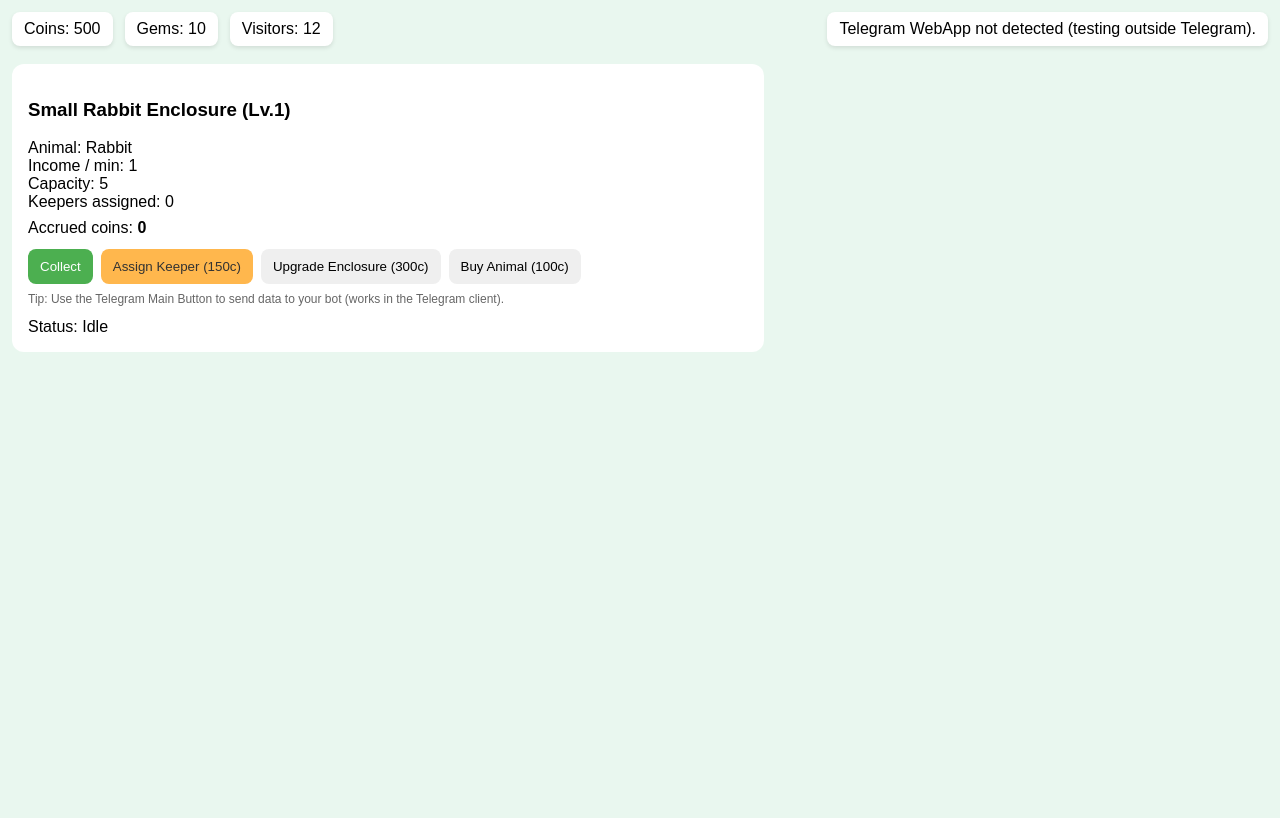
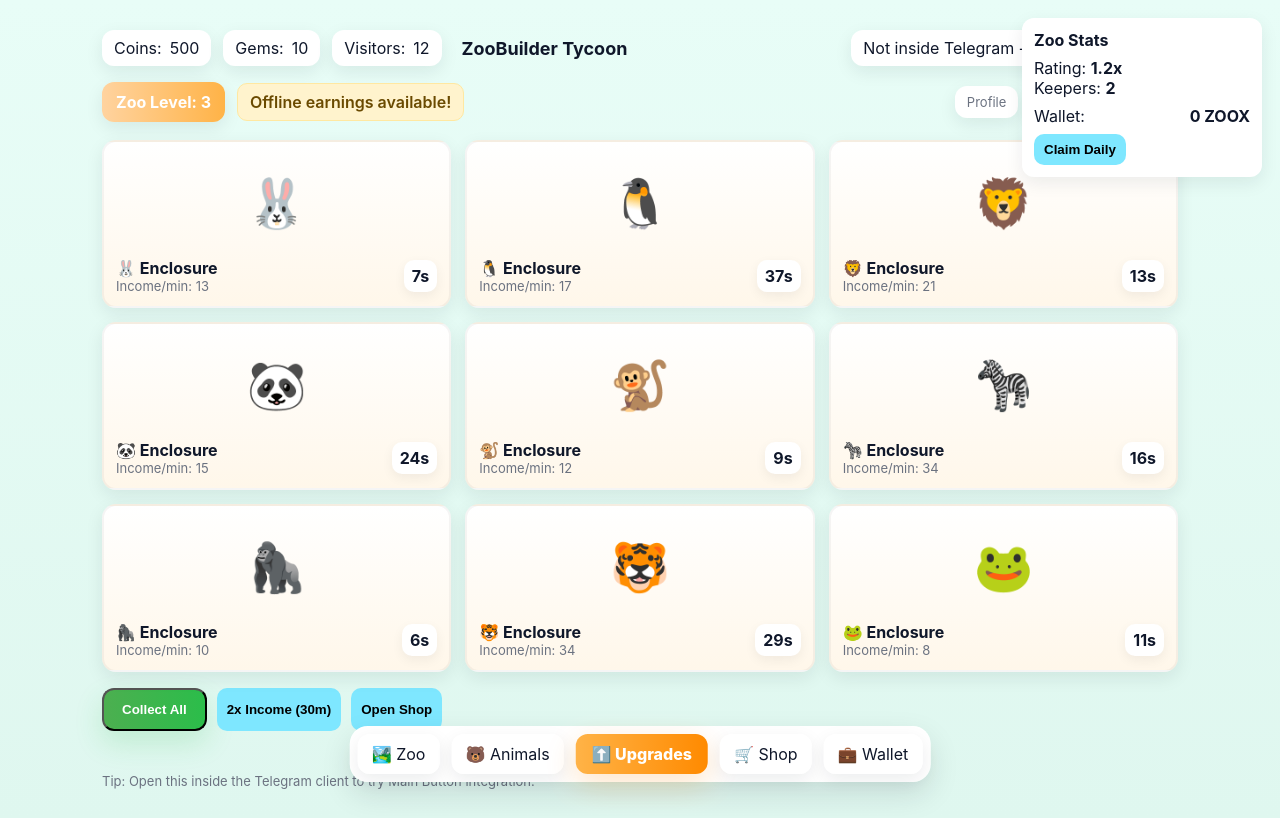
Before and after one commit to th3blacksmith32/zoobuilder-miniapp, a plain HTML site: page frontend/index.html in a window 1280 px wide. Drawn offline with Linux system fonts and the light colour scheme.

Commit message:
Update frontend with Gamey UI

```diff
--- a/frontend/index.html
+++ b/frontend/index.html
@@ -1,155 +1,60 @@
 <!doctype html>
 <html lang="en">
 <head>
-  <meta charset="utf-8" />
-  <meta name="viewport" content="width=device-width,initial-scale=1" />
-  <title>ZooBuilder Tycoon - Telegram Mini App (Prototype)</title>
-  <script src="https://telegram.org/js/telegram-web-app.js"></script>
-  <style>
-    body { font-family: Arial, Helvetica, sans-serif; background:#e9f7ef; margin:0; padding:12px; }
-    .topbar { display:flex; gap:12px; align-items:center; }
-    .stat { background:#fff; padding:8px 12px; border-radius:8px; box-shadow:0 2px 4px rgba(0,0,0,0.1); }
-    .enclosure { margin-top:18px; background:#fff; padding:16px; border-radius:12px; max-width:720px; }
-    .buttons { margin-top:12px; display:flex; gap:8px; flex-wrap:wrap; }
-    button { padding:10px 12px; border-radius:8px; border:none; cursor:pointer; }
-    button.primary{ background:#4caf50; color:#fff; }
-    button.secondary{ background:#ffb74d; color:#333; }
-    .hint { font-size:12px;color:#666;margin-top:8px; }
-  </style>
+<meta charset="utf-8" />
+<meta name="viewport" content="width=device-width,initial-scale=1" />
+<title>ZooBuilder Tycoon — Demo UI</title>
+<link rel="stylesheet" href="./styles.css">
+<script src="https://telegram.org/js/telegram-web-app.js"></script>
 </head>
 <body>
+<div class="container">
   <div class="topbar">
     <div class="stat">Coins: <span id="coins">500</span></div>
     <div class="stat">Gems: <span id="gems">10</span></div>
     <div class="stat">Visitors: <span id="visitors">12</span></div>
-    <div style="margin-left:auto;" id="tg-info" class="stat">Telegram: Not ready</div>
+    <div class="title">ZooBuilder Tycoon</div>
+    <div class="stat" id="tg-info">Telegram client detected</div>
   </div>
 
-  <div class="enclosure">
-    <h3 id="enc_name">Small Rabbit Enclosure (Lv.1)</h3>
-    <div>Animal: <span id="animal_name">Rabbit</span></div>
-    <div>Income / min: <span id="inc">1</span></div>
-    <div>Capacity: <span id="cap">5</span></div>
-    <div>Keepers assigned: <span id="keepers">0</span></div>
-    <div style="margin-top:8px;">Accrued coins: <b id="accrued">0</b></div>
-
-    <div class="buttons">
-      <button class="primary" onclick="collect()">Collect</button>
-      <button class="secondary" onclick="assignKeeper()">Assign Keeper (150c)</button>
-      <button onclick="upgrade()">Upgrade Enclosure (300c)</button>
-      <button onclick="buyAnimal()">Buy Animal (100c)</button>
-    </div>
-    <div class="hint">Tip: Use the Telegram Main Button to send data to your bot (works in the Telegram client).</div>
-    <div style="margin-top:12px;">Status: <span id="status">Idle</span></div>
+  <div class="zoo-header">
+    <div class="level-card">Zoo Level: <span id="level">3</span></div>
+    <div class="offline">Offline earnings available!</div>
+    <div style="flex:1"></div>
+    <div class="stat small">Profile</div>
+    <div class="stat small">Wallet</div>
+    <div class="stat small">Settings</div>
   </div>
 
-<script>
-// Basic game state (prototype)
-let state = {
-  coins: 500,
-  gems: 10,
-  visitors: 12,
-  inc_per_min: 1,
-  capacity: 5,
-  keepers: 0,
-  animal_count: 1,
-  accrued: 0,
-  lastTick: Date.now()
-};
+  <div class="grid" id="grid">
+    <!-- 9 enclosures -->
+  </div>
 
-// Update loop (1s)
-function tick() {
-  const now = Date.now();
-  const delta = (now - state.lastTick)/1000; // seconds
-  state.lastTick = now;
-  const rate = (state.inc_per_min/60) * state.animal_count * (state.visitors/10) * (1 + state.keepers*0.2);
-  state.accrued += rate * delta;
-  document.getElementById('accrued').innerText = Math.floor(state.accrued);
-  document.getElementById('coins').innerText = Math.floor(state.coins);
-  document.getElementById('gems').innerText = state.gems;
-}
-setInterval(tick, 1000);
+  <div class="controls">
+    <button class="big-collect" onclick="collectAll()">Collect All</button>
+    <button class="btn-small" onclick="boost()">2x Income (30m)</button>
+    <button class="btn-small" onclick="openShop()">Open Shop</button>
+  </div>
 
-// Game actions
-function collect() {
-  state.coins += Math.floor(state.accrued);
-  state.accrued = 0;
-  document.getElementById('status').innerText = 'Collected!';
-  document.getElementById('coins').innerText = Math.floor(state.coins);
-  // Update Telegram Main Button text with new coin amount
-  if(window.Telegram && window.Telegram.WebApp) {
-    window.Telegram.WebApp.MainButton.setText('Send summary to bot');
-    window.Telegram.WebApp.MainButton.show();
-  }
-}
+  <div class="footer-note">Tip: Open this inside the Telegram client to try Main Button integration.</div>
+</div>
 
-function assignKeeper() {
-  if(state.coins >= 150) {
-    state.coins -= 150;
-    state.keepers += 1;
-    document.getElementById('keepers').innerText = state.keepers;
-    document.getElementById('coins').innerText = Math.floor(state.coins);
-  } else { alert('Not enough coins'); }
-}
+<div class="side-panel">
+  <h4>Zoo Stats</h4>
+  <div>Rating: <b id="rating">1.2x</b></div>
+  <div>Keepers: <b id="keepers">2</b></div>
+  <div class="wallet-line"><span>Wallet:</span><b id="wallet">0 ZOOX</b></div>
+  <div style="margin-top:8px"><button class="btn-small" onclick="claimDaily()">Claim Daily</button></div>
+</div>
 
-function upgrade() {
-  if(state.coins >= 300) {
-    state.coins -= 300;
-    state.inc_per_min = Math.round(state.inc_per_min * 1.5);
-    document.getElementById('inc').innerText = state.inc_per_min;
-    document.getElementById('coins').innerText = Math.floor(state.coins);
-    document.getElementById('enc_name').innerText = 'Small Rabbit Enclosure (Lv.2)';
-  } else { alert('Not enough coins'); }
-}
+<div class="bottom-bar" id="bottom">
+  <div class="icon-btn" onclick="openZoo()">🏞️ Zoo</div>
+  <div class="icon-btn" onclick="openAnimals()">🐻 Animals</div>
+  <div class="action-btn" onclick="openUpgrades()">⬆️ Upgrades</div>
+  <div class="icon-btn" onclick="openShop()">🛒 Shop</div>
+  <div class="icon-btn" onclick="openWallet()">💼 Wallet</div>
+</div>
 
-function buyAnimal() {
-  if(state.coins >= 100 && state.animal_count < state.capacity) {
-    state.coins -= 100;
-    state.animal_count += 1;
-    document.getElementById('animal_name').innerText = 'Rabbit x' + state.animal_count;
-    document.getElementById('coins').innerText = Math.floor(state.coins);
-  } else { alert('Cannot buy - check coins or capacity'); }
-}
-
-// Telegram Web App integration
-function initTelegram() {
-  if(!window.Telegram || !window.Telegram.WebApp) {
-    document.getElementById('tg-info').innerText = 'Telegram WebApp not detected (testing outside Telegram).';
-    return;
-  }
-  const TG = window.Telegram.WebApp;
-  TG.expand(); // expand to full screen in client
-  TG.MainButton.setText('Send summary to bot');
-  TG.MainButton.show();
-
-  // Example: when MainButton clicked, send a JSON summary to the bot
-  TG.onEvent('mainButtonClicked', function(){
-    const payload = {
-      coins: Math.floor(state.coins),
-      gems: state.gems,
-      accrued: Math.floor(state.accrued),
-      action: 'summary_click'
-    };
-    // sendData will forward payload (string) to your bot through the Web App data flow
-    TG.sendData(JSON.stringify(payload));
-  });
-
-  // Read init data and display user info if available
-  try {
-    const initData = TG.initData || TG.initDataUnsafe || null;
-    if(initData) {
-      document.getElementById('tg-info').innerText = 'Telegram client detected';
-    } else {
-      document.getElementById('tg-info').innerText = 'Telegram WebApp loaded';
-    }
-  } catch(e) {
-    document.getElementById('tg-info').innerText = 'Telegram init error';
-  }
-}
-
-// Auto-init when script runs
-window.addEventListener('load', function(){ initTelegram(); });
-
-</script>
+<script src="./script.js"></script>
 </body>
 </html>
```
